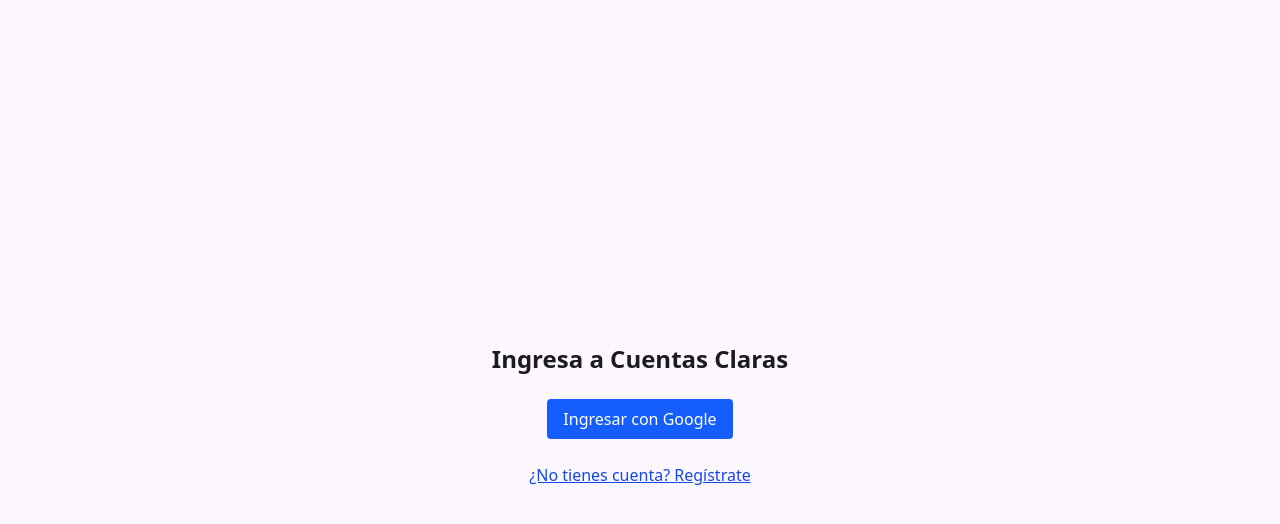
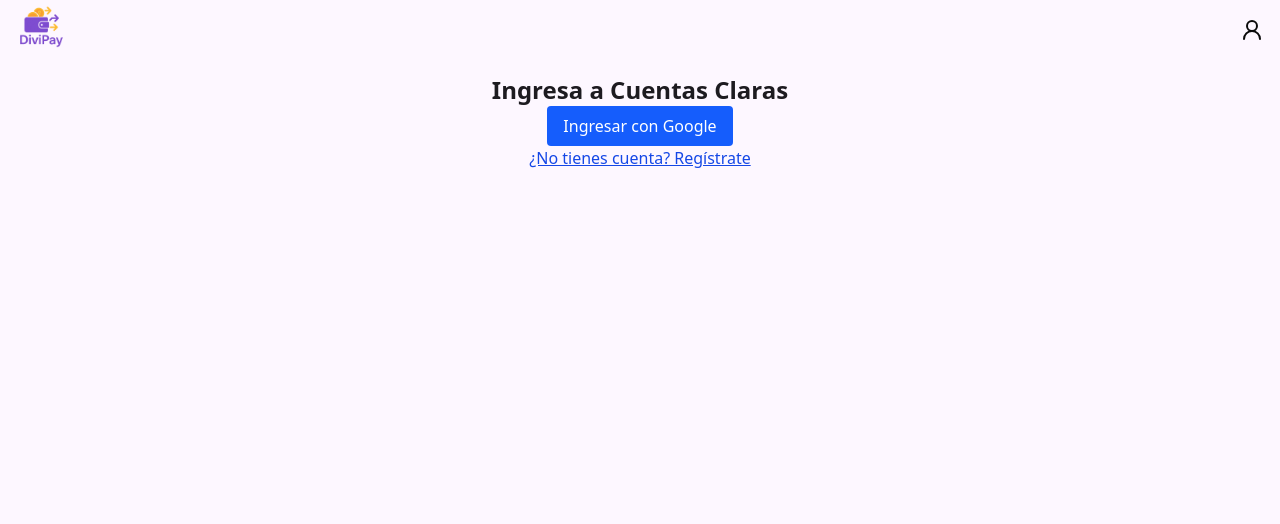
Before and after one commit to omardtl24/TMP_2C_swarch, a Next.js app in the folder frontend/: page /login in a window 1280 px wide. Shown: the top 524 px of the page. Built offline with nearby package versions, Linux system fonts and the light colour scheme.

Commit message:
layout changes

```diff
--- a/frontend/app/(auth)/layout.tsx
+++ b/frontend/app/(auth)/layout.tsx
@@ -1,11 +1,18 @@
+import Navbar from "@/components/Navbar";
 export default function loginLayout({
   children,
 }: Readonly<{
   children: React.ReactNode;
 }>) {
   return (
-    <main className="main-container ">
+    <>
+
+    <Navbar/>
+    <main className="main-container">
         {children}
     </main>
+
+    </>
+
   );
 }
--- a/frontend/app/(auth)/login/page.tsx
+++ b/frontend/app/(auth)/login/page.tsx
@@ -15,7 +15,7 @@ export default function LoginPage() {
 	}
 
 	return (
-		<main className="flex flex-col items-center justify-center min-h-screen gap-6">
+		<div className="flex flex-col items-center justify-center">
 			<h1 className="text-2xl font-bold">Ingresa a Cuentas Claras</h1>
 
 			<button
@@ -61,6 +61,6 @@ export default function LoginPage() {
 					¿No tienes cuenta? Regístrate
 				</button>
 			)}
-		</main>
+		</div>
 	);
 }
--- a/frontend/app/globals.css
+++ b/frontend/app/globals.css
@@ -138,7 +138,7 @@
 
 @media (prefers-color-scheme: light) {
   :root {
-    --background: #0a0a0a;
+    --background: #F6EEFF;
     --foreground: #ededed;
   }
 }
--- a/frontend/app/layout.tsx
+++ b/frontend/app/layout.tsx
@@ -30,7 +30,7 @@ export default function RootLayout({
   return (
     <html lang="en">
       <body
-        className={`${geistSans.variable} ${geistMono.variable} antialiased bg-background h-dvh w-dvw` }
+        className={`${geistSans.variable} ${geistMono.variable} antialiased bg-background h-dvh w-dvw relative flex flex-col` }
       >
         {children}
       </body>
```
Also changed, not shown: frontend/public/images/Cuentas_claras_icono.png (added).
